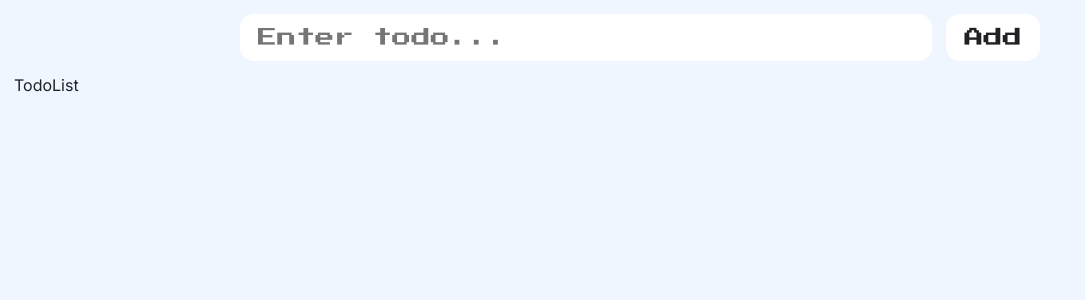
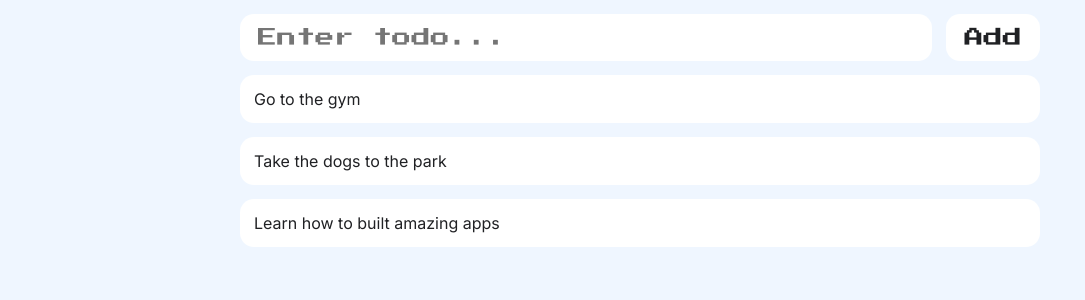
Before and after one commit to Davsan88/reactjs-todolist, a React (Vite) app: page / in a window 1280 px wide. Shown: the top 300 px of the page, without its empty margins (0-1085 px from the left). Built offline with nearby package versions, Linux system fonts and the light colour scheme.

Commit message:
Update TodoList.jsx

```diff
--- a/src/components/TodoList.jsx
+++ b/src/components/TodoList.jsx
@@ -1,10 +1,20 @@
 import React from 'react'
 
 export default function TodoList() {
-
-
+  let todos = [
+    'Go to the gym',
+    'Take the dogs to the park',
+    'Learn how to built amazing apps'
+  ]
 
   return (
-    <div>TodoList</div>
+      <ul className='main'>
+        {todos.map((todo, todoIndex) => {
+          return (
+            <li className='todoItem' key={todoIndex}>{todo}</li>
+          )
+        })}
+
+      </ul>
   )
 }
```
